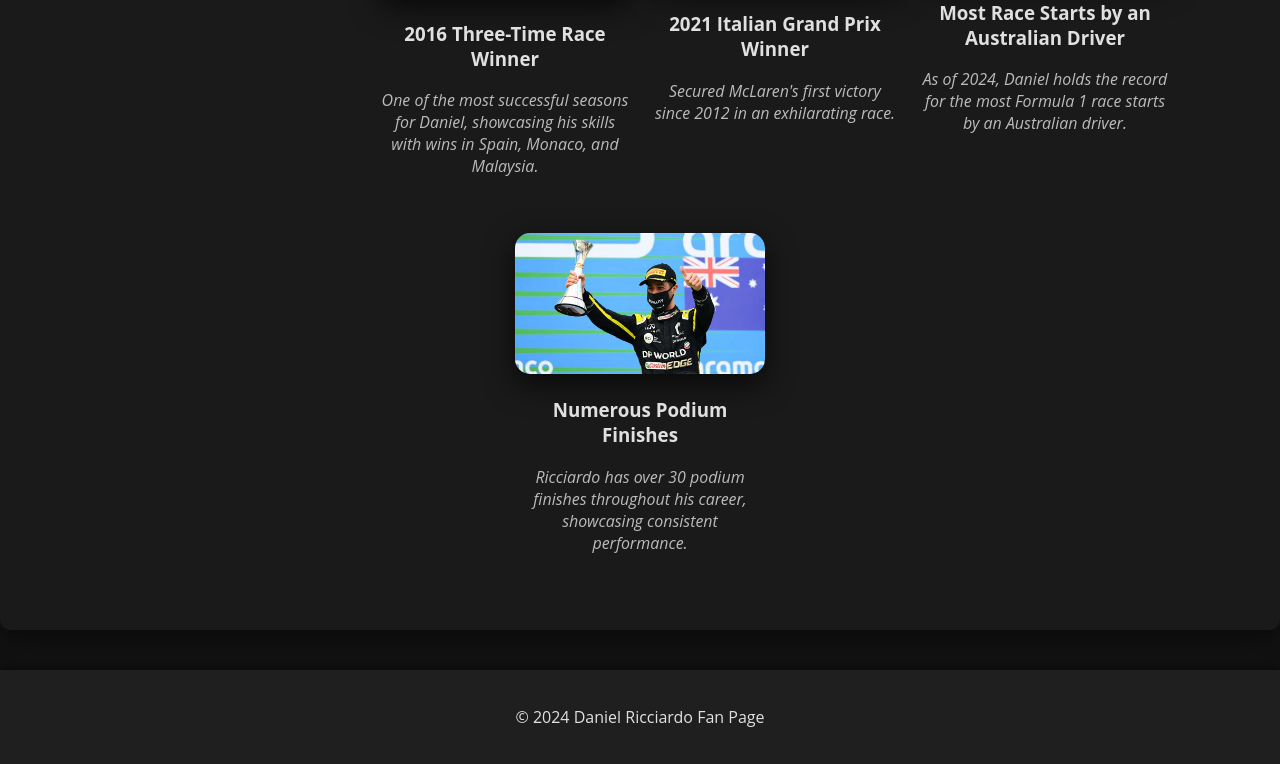
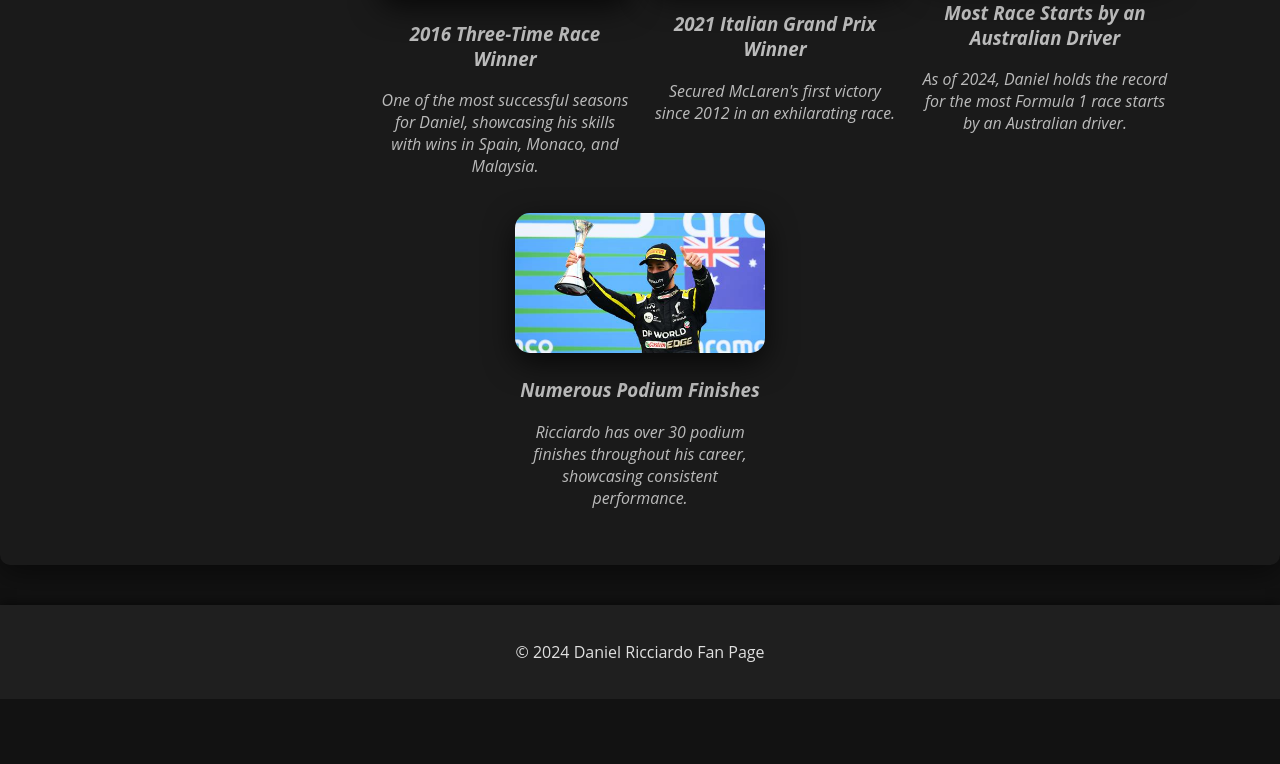
Before and after one commit to Martino2007/Daniel-Ricciardo-website, a plain HTML site: page achievements.html in a window 1280 px wide. Shown: the part 764-1528 px from the top of the page. After the commit the page ends 1463 px from the top, so only its background shows below. Drawn offline with Linux system fonts and the light colour scheme; files whose address does not match are found by name.

Commit message:
removed some duplicates

```diff
--- a/css/achievements.css
+++ b/css/achievements.css
@@ -7,8 +7,9 @@
 
 .achievement-item {
   text-align: center;
-  margin-bottom: 20px;
   width: 250px;
+  font-style: italic;
+  color: #bbbbbb;
 }
 
 .achievement-item img {
@@ -18,13 +19,9 @@
   border-radius: 15px;
   box-shadow: 0 10px 30px rgba(0, 0, 0, 0.7);
   transition: transform 0.3s ease-in-out;
+  will-change: transform;
 }
 
 .achievement-item img:hover {
   transform: scale(1.05);
 }
-
-.achievement-item p {
-  font-style: italic;
-  color: #bbbbbb;
-}
```
